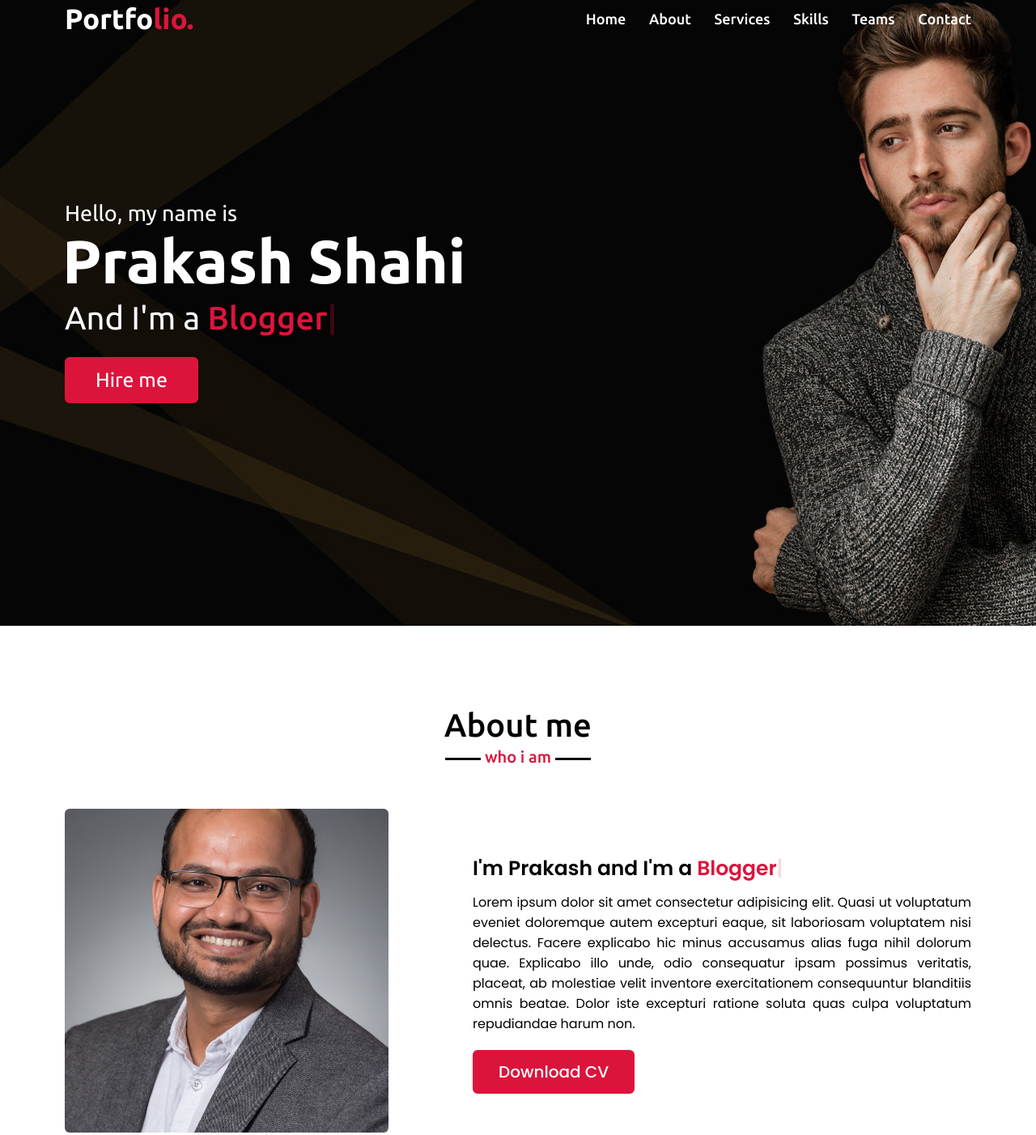
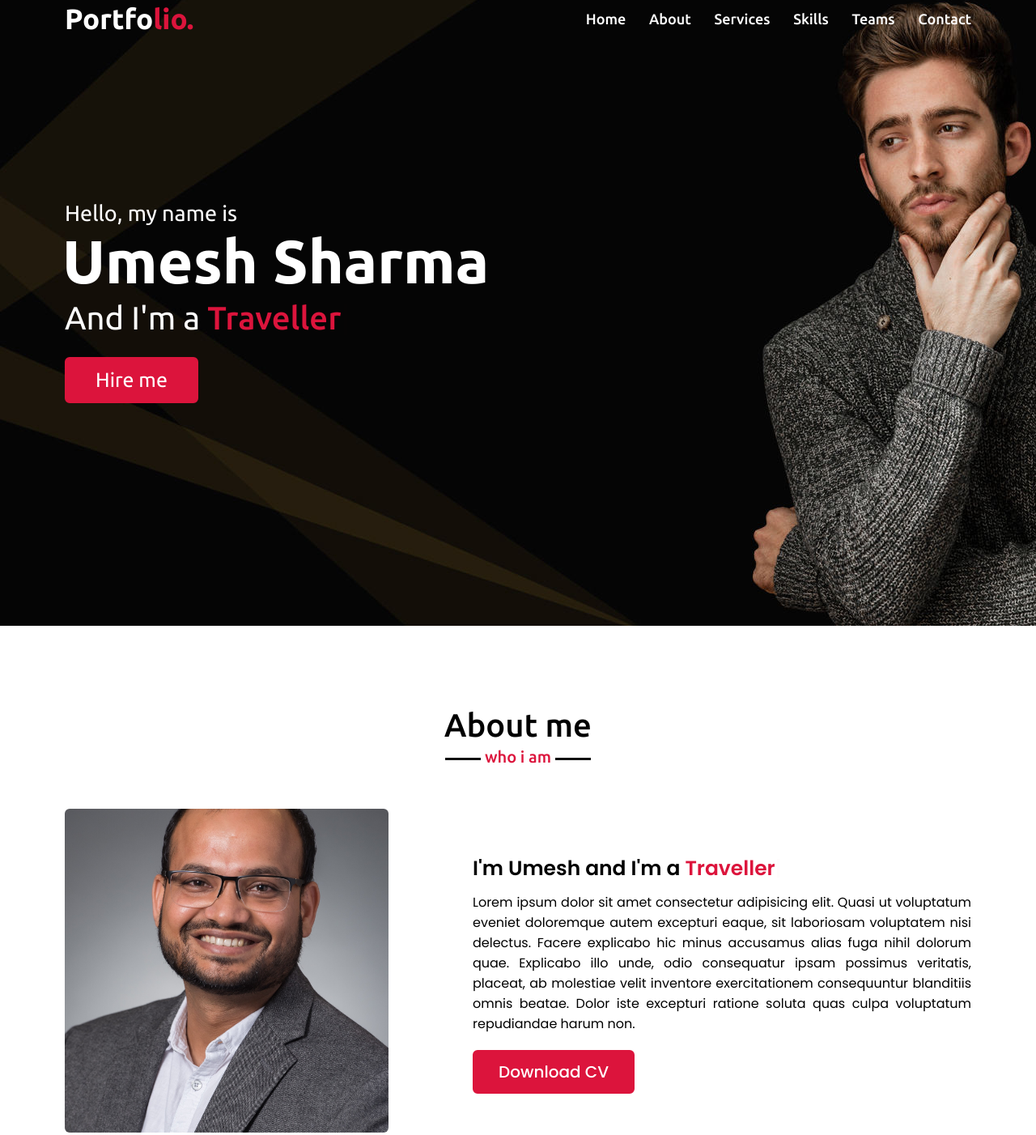
Before and after one commit to umesh314sharma/Portfolio, a plain HTML site: page index.html in a window 1280 px wide. Shown: the part 27-1429 px from the top of the page at 81% size. Drawn offline with nearby package versions, Linux system fonts and the light colour scheme.

Commit message:
3rd push

```diff
--- a/index.html
+++ b/index.html
@@ -40,7 +40,7 @@
         <div class="max-width">
             <div class="home-content">
                 <div class="text-1">Hello, my name is</div>
-                <div class="text-2">Prakash Shahi</div>
+                <div class="text-2">Umesh Sharma</div>
                 <div class="text-3">And I'm a <span class="typing"></span></div>
                 <a href="#">Hire me</a>
             </div>
@@ -56,7 +56,7 @@
                     <img src="images/profilepic.jpeg" alt="">
                 </div>
                 <div class="column right">
-                    <div class="text">I'm Prakash and I'm a <span class="typing-2"></span></div>
+                    <div class="text">I'm Umesh and I'm a <span class="typing-2"></span></div>
                     <p>Lorem ipsum dolor sit amet consectetur adipisicing elit. Quasi ut voluptatum eveniet doloremque autem excepturi eaque, sit laboriosam voluptatem nisi delectus. Facere explicabo hic minus accusamus alias fuga nihil dolorum quae. Explicabo illo unde, odio consequatur ipsam possimus veritatis, placeat, ab molestiae velit inventore exercitationem consequuntur blanditiis omnis beatae. Dolor iste excepturi ratione soluta quas culpa voluptatum repudiandae harum non.</p>
                     <a href="#">Download CV</a>
                 </div>
--- a/script.js
+++ b/script.js
@@ -35,14 +35,14 @@ $(document).ready(function(){
 
     // typing text animation script
     var typed = new Typed(".typing", {
-        strings: ["YouTuber", "Developer", "Blogger", "Designer", "Freelancer"],
+        strings: ["Developer", "Designer", "Traveller"],
         typeSpeed: 100,
         backSpeed: 60,
         loop: true
     });
 
     var typed = new Typed(".typing-2", {
-        strings: ["YouTuber", "Developer", "Blogger", "Designer", "Freelancer"],
+        strings: ["Developer", "Designer","Traveller"],
         typeSpeed: 100,
         backSpeed: 60,
         loop: true
```
Also changed, not shown: images/profile-1.jpeg (added).
